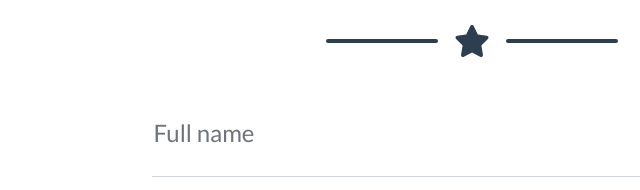
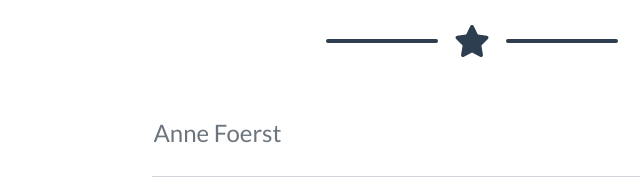
Before and after one commit to afoerst/CS101, a plain HTML site: page index.html in a window 1280 px wide. Shown: the part 2418-2608 px from the top of the page, 168-808 px from the left. Drawn offline with nearby package versions, Linux system fonts and the light colour scheme.

Commit message:
added my name

```diff
--- a/index.html
+++ b/index.html
@@ -171,7 +171,7 @@
                             <!-- Name input-->
                             <div class="form-floating mb-3">
                                 <input class="form-control" id="name" type="text" placeholder="Enter your name..." data-sb-validations="required" />
-                                <label for="name">Full name</label>
+                                <label for="name">Anne Foerst</label>
                                 <div class="invalid-feedback" data-sb-feedback="name:required">A name is required.</div>
                             </div>
                             <!-- Email address input-->
```
Also changed, not shown: 1 other file.
